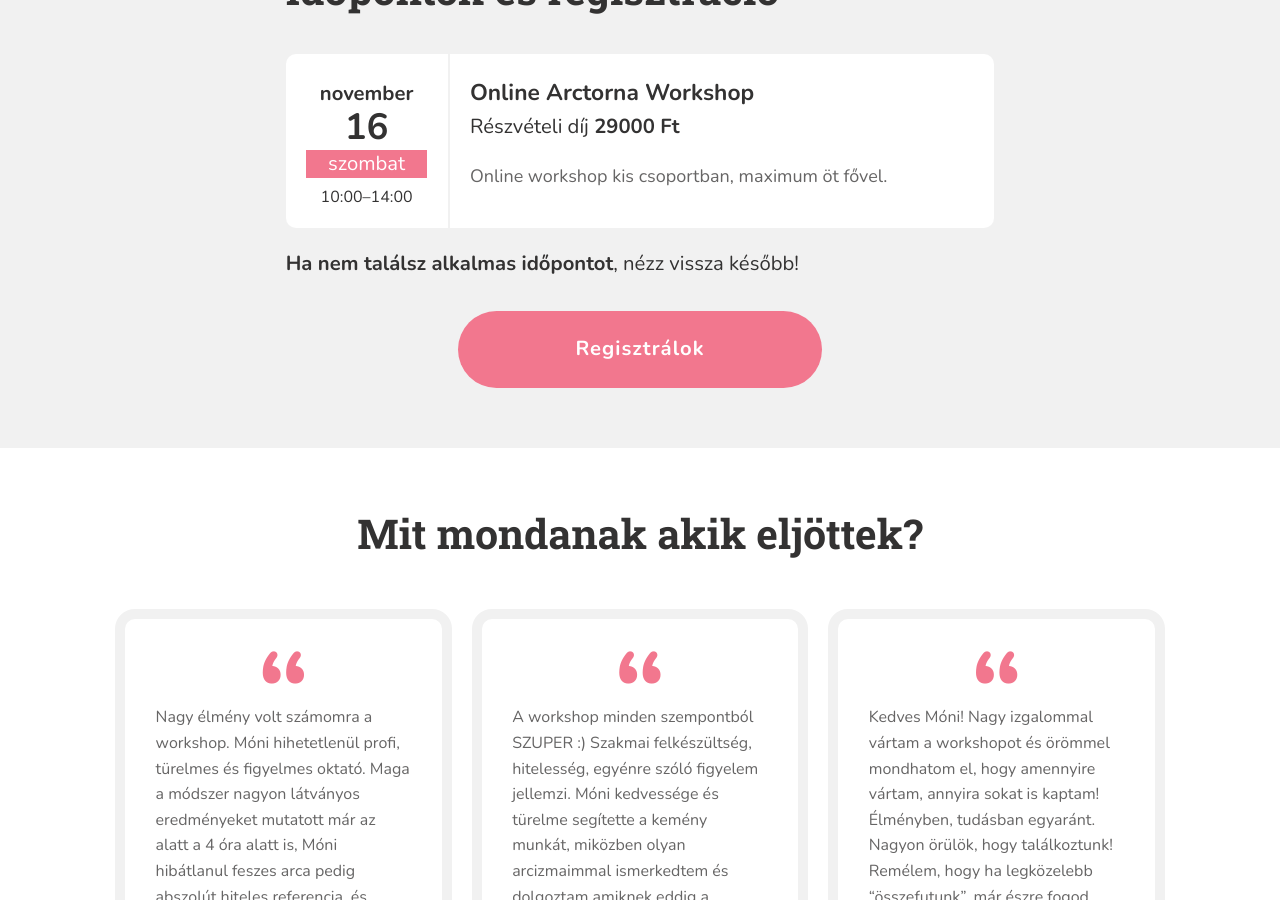
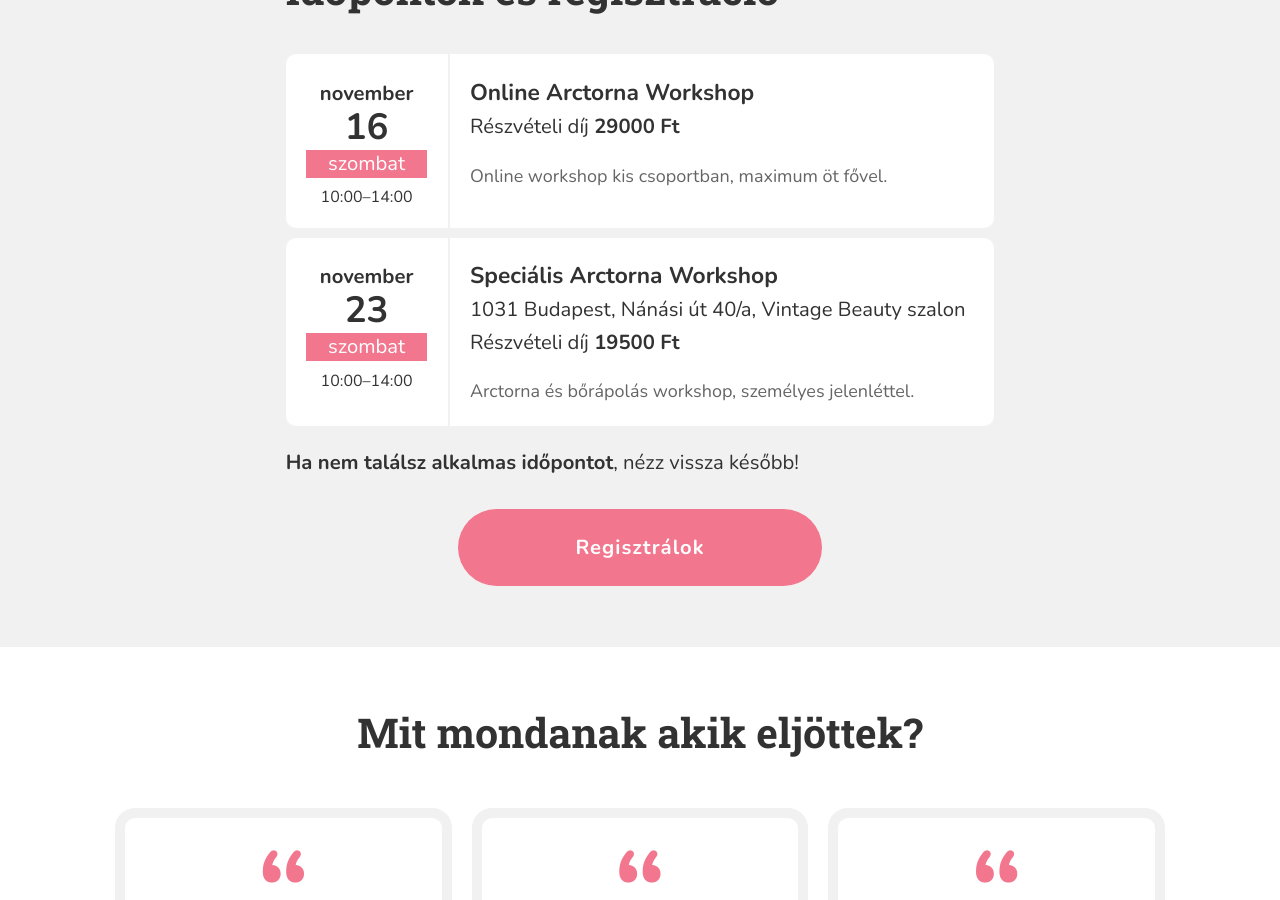
Before and after one commit to monikamudra/arctorna, a Jekyll site: the page built from workshop.md, in a window 1280 px wide and 900 px high, scrolled down 2134 px. Built offline with Jekyll 4.4.1, drawn with Linux system fonts in a browser that asks for light colours.

Commit message:
Update workshop event

```diff
--- a/_data/workshop.yaml
+++ b/_data/workshop.yaml
@@ -48,3 +48,13 @@ events:
       Online workshop kis csoportban, maximum öt fővel.
     price: 29000
     full: false
+
+  - date: 2024-11-23-T10:00
+    start: "10:00"
+    end: "14:00"
+    title: Speciális Arctorna Workshop
+    description: >-
+      Arctorna és bőrápolás workshop, személyes jelenléttel.
+    address: 1031 Budapest, Nánási út 40/a, Vintage Beauty szalon
+    price: 19500
+    full: false
```
